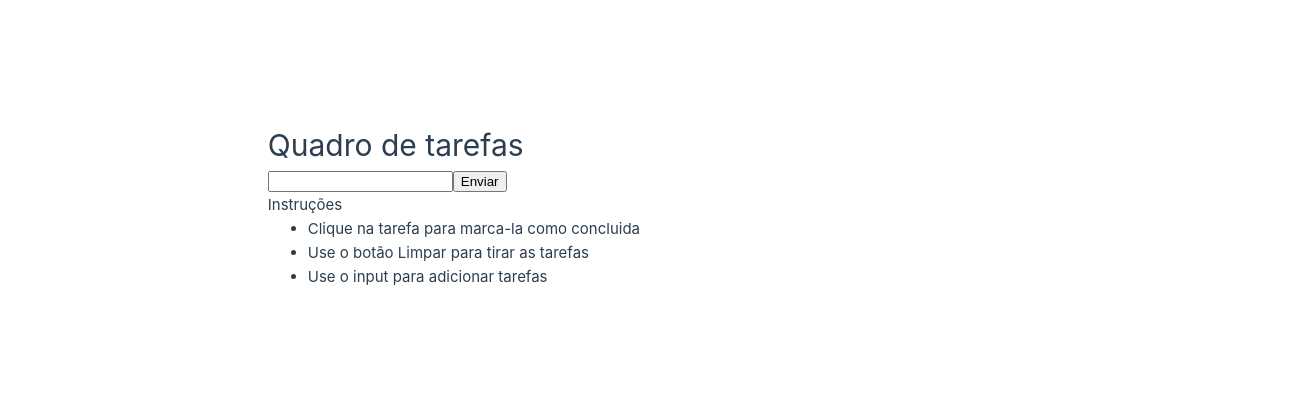
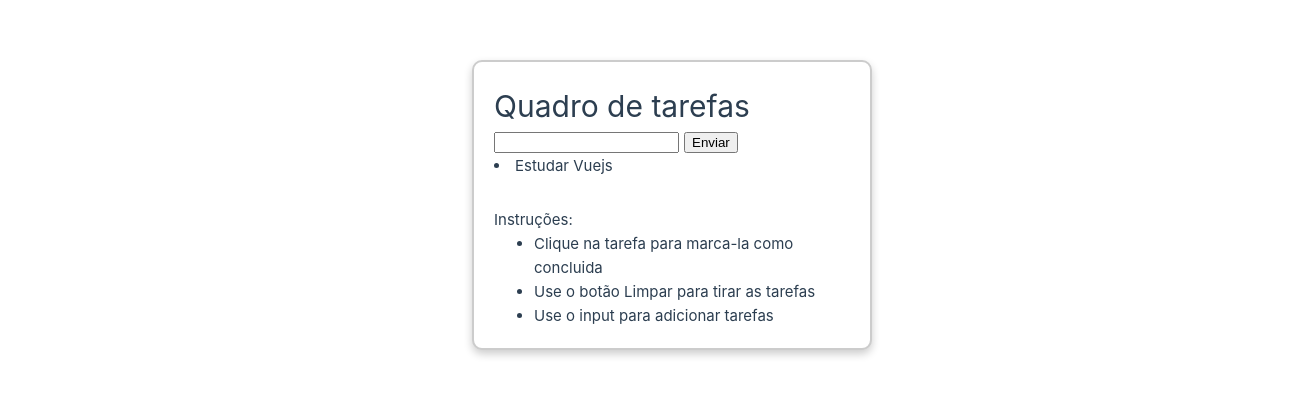
Before and after one commit to Guibertagna/curso-vue, a Vue app: page /tarefas in a window 1280 px wide. Shown: the part 195-590 px from the top of the page, 1312 px wide, since content can reach past the window. Built offline with nearby package versions, Linux system fonts and the light colour scheme.

Commit message:
mural tarefas

```diff
--- a/src/App.vue
+++ b/src/App.vue
@@ -3,3 +3,9 @@
     <router-view></router-view>
   </div>
 </template>
+<style>
+ .container{
+  width: 100vh;
+  height: 100vh;
+ }
+</style>
--- a/src/components/ListatarefasComponent.vue
+++ b/src/components/ListatarefasComponent.vue
@@ -3,25 +3,55 @@
         <div class="quadro">
             <h1>Quadro de tarefas</h1>
             <input type="text"><button>Enviar</button>
-            <h4>Instruções</h4>
+            <div class="itens">
+                <li v-for="(itens) in itens" :key="itens.id"> {{ itens.desricao }}</li>
+            </div>
+           <div class="instrucoes">
+            <h4>Instruções:</h4>
             <ul>
                 <li>Clique na tarefa para marca-la como concluida</li>
                 <li>Use o botão Limpar para tirar as tarefas</li>
                 <li>Use o input para adicionar tarefas</li>
             </ul>
+           </div>
         </div>
     </div>
 
 </template>
 
 <script setup>
+import { ref } from 'vue';
+const itens = ref ([
+    {id:1, desricao:"Estudar Vuejs", concluido:false}
+])
 
 </script>
 
-<style>
-.container{
+<style scoped>
+.instrucoes{
+    padding-top: 30px;
+}
+.container {
     display: flex;
+    justify-content: center;
     align-items: center;
+    height: 100vh;
 }
 
+.quadro {
+    text-align: start;
+    padding: 20px;
+    border: 2px solid #ccc;
+    border-radius: 10px;
+    box-shadow: 0 4px 8px rgba(0, 0, 0, 0.2);
+    background-color: #fff;
+    width: 400px;
+    height: auto;
+}
+.instrucoes{
+    text-align: start;
+}
+input {
+    margin-right: 5px;
+}
 </style>
--- a/src/views/HomeView.vue
+++ b/src/views/HomeView.vue
@@ -1,5 +1,5 @@
 <template>
-  <div>
+  <div class="container">
   <router-link :to="{name: 'Dashboard'}"><button>Ir para o Dashboard</button></router-link>
   <router-link :to="{name: 'Carros'}"><button>Ir para lista de carros</button></router-link>
   <router-link :to="{name: 'Cores'}"><button>Ir para selecionador de cor</button></router-link>
@@ -15,6 +15,12 @@
 
 
 
-<style>
-
+<style scoped>
+.container {
+    display: flex;
+    justify-content: center;
+    align-items: center;
+    height: 100vh;
+    width: 100vw;
+}
 </style>
--- a/src/views/ListaView.vue
+++ b/src/views/ListaView.vue
@@ -1,10 +1,40 @@
 <template>
-    <div>
-        <router-link to="/" class="back-button" style="color: black;"><span class="material-icons">arrow_back</span> </router-link>
-        <ListaComponente></ListaComponente>
+    <div class="container">
+        <router-link to="/" class="back-button">
+            <span class="material-icons">arrow_back</span>
+        </router-link>
+        <div class="centrala">
+            <ListaComponente></ListaComponente>
+        </div>
     </div>
 </template>
 
 <script setup>
 import ListaComponente from '@/components/ListaComponente.vue';
 </script>
+
+<style scoped>
+.container {
+    display: flex;
+    flex-direction: column;
+    justify-content: center;
+    align-items: center;
+    height: 100vh;
+    width: 100vw;
+}
+
+.centrala {
+    display: flex;
+    justify-content: center;
+    align-items: center;
+    width: 100%;
+}
+
+.back-button {
+    position: absolute;
+    top: 20px;
+    left: 20px;
+    text-decoration: none;
+    font-size: 24px;
+}
+</style>
--- a/src/views/ListatarefaView.vue
+++ b/src/views/ListatarefaView.vue
@@ -11,6 +11,13 @@ import ListatarefasComponent from '@/components/ListatarefasComponent.vue';
 
 </script>
 
-<style >
+<style scoped>
+    .container {
+    display: flex;
 
+    justify-content: center;
+    align-items: center;
+    height: 100vh;
+    width: 100vw;
+}
 </style>
--- a/src/views/SegundoView.vue
+++ b/src/views/SegundoView.vue
@@ -5,3 +5,4 @@ import SegundoComponente from '../components/SegundoComponente.vue';
 <template>
         <SegundoComponente nome="Guilherme" />
 </template>
+<style scoped></style>
```
